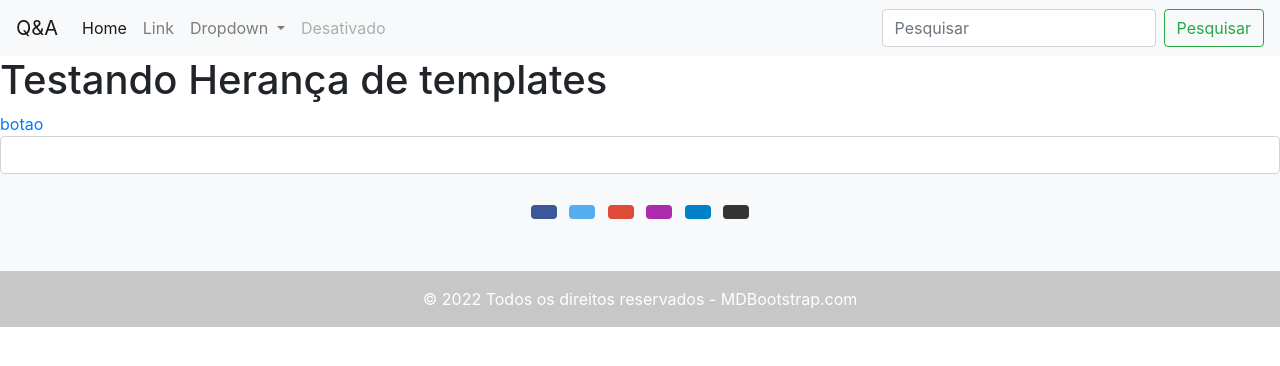
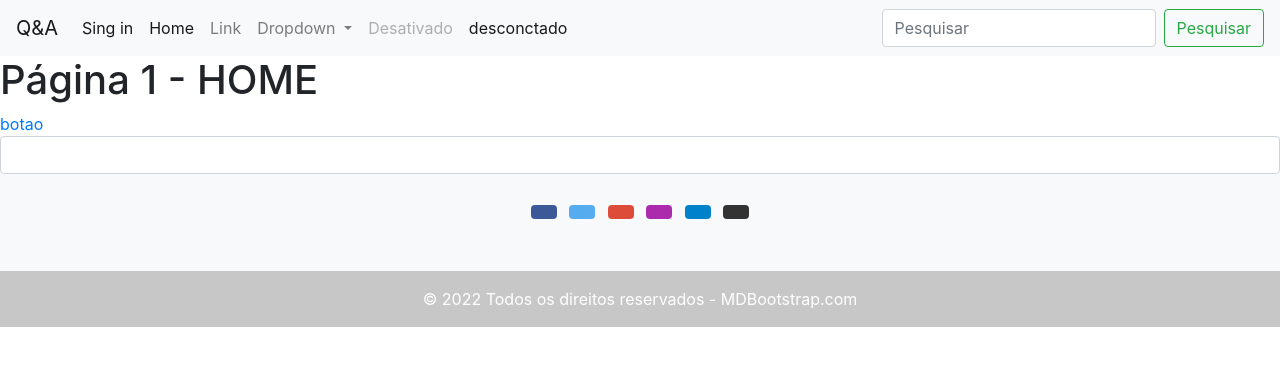
Before and after one commit to gleisonmedeiros/portal, a Django app: page /base/ in a window 1280 px wide. Shown: the top 366 px of the page. Run offline with Django 3.2, Linux system fonts and the light colour scheme; some libraries are stand-ins or nearby versions.

Commit message:
1 Metodo Login 2

```diff
--- a/portal/base/templates/base/_navbar.html
+++ b/portal/base/templates/base/_navbar.html
@@ -9,7 +9,16 @@
     <div class="collapse navbar-collapse" id="conteudoNavbarSuportado">
       <ul class="navbar-nav mr-auto">
         <li class="nav-item active">
-          <a class="nav-link" href="#">Home <span class="sr-only">(página atual)</span></a>
+
+          {% if user.is_authenticated %}
+            <a class="nav-link" href="{% url 'heranca' %}"> Log out <a/>
+          {% else %}
+            <a class="nav-link" href="{% url 'login' %}"> Sing in <a/>
+          {% endif%}
+
+        </li>
+        <li class="nav-item active">
+          <a class="nav-link" href="{% url 'heranca' %}">Home <span class="sr-only">(página atual)</span></a>
         </li>
         <li class="nav-item">
           <a class="nav-link" href="#">Link</a>
@@ -28,6 +37,17 @@
         <li class="nav-item">
           <a class="nav-link disabled" href="#">Desativado</a>
         </li>
+        <li class="nav-item active">
+          <a class="nav-link" href="#">
+
+              {% if user.is_authenticated %}
+                {{user.first_name}}
+              {% else %}
+                desconctado
+              {% endif%}
+
+          <span class="sr-only">(página atual)</span></a>
+        </li>
       </ul>
       <form class="form-inline my-2 my-lg-0">
         <input class="form-control mr-sm-2" type="search" placeholder="Pesquisar" aria-label="Pesquisar">
--- a/portal/base/templates/base/_test.html
+++ b/portal/base/templates/base/_test.html
@@ -4,7 +4,7 @@
 
 {% block content %}
 
-<h1> Testando Herança de templates </h1>
+<h1> Página 1 - HOME </h1>
 
 <a href="{% url 'heranca2' %}"> botao <a/>
 
--- a/portal/contas/urls.py
+++ b/portal/contas/urls.py
@@ -1,6 +1,9 @@
 from django.urls import path
 from django.contrib.auth import views as auth_views
+from contas.views import UserLoginView
+
 
 urlpatterns = [
-    path('accounts/login/', auth_views.LoginView.as_view(), name='login'),
+    #path('accounts/login/', auth_views.LoginView.as_view(), name='login'),
+    path('login/', UserLoginView.as_view(), name='login'),
 ]
--- a/portal/contas/views.py
+++ b/portal/contas/views.py
@@ -1,3 +1,4 @@
-from django.shortcuts import render
+from django.contrib.auth.views import LoginView
 
-# Create your views here.
+class UserLoginView(LoginView):
+    template_name = 'registration/login.html'
```
